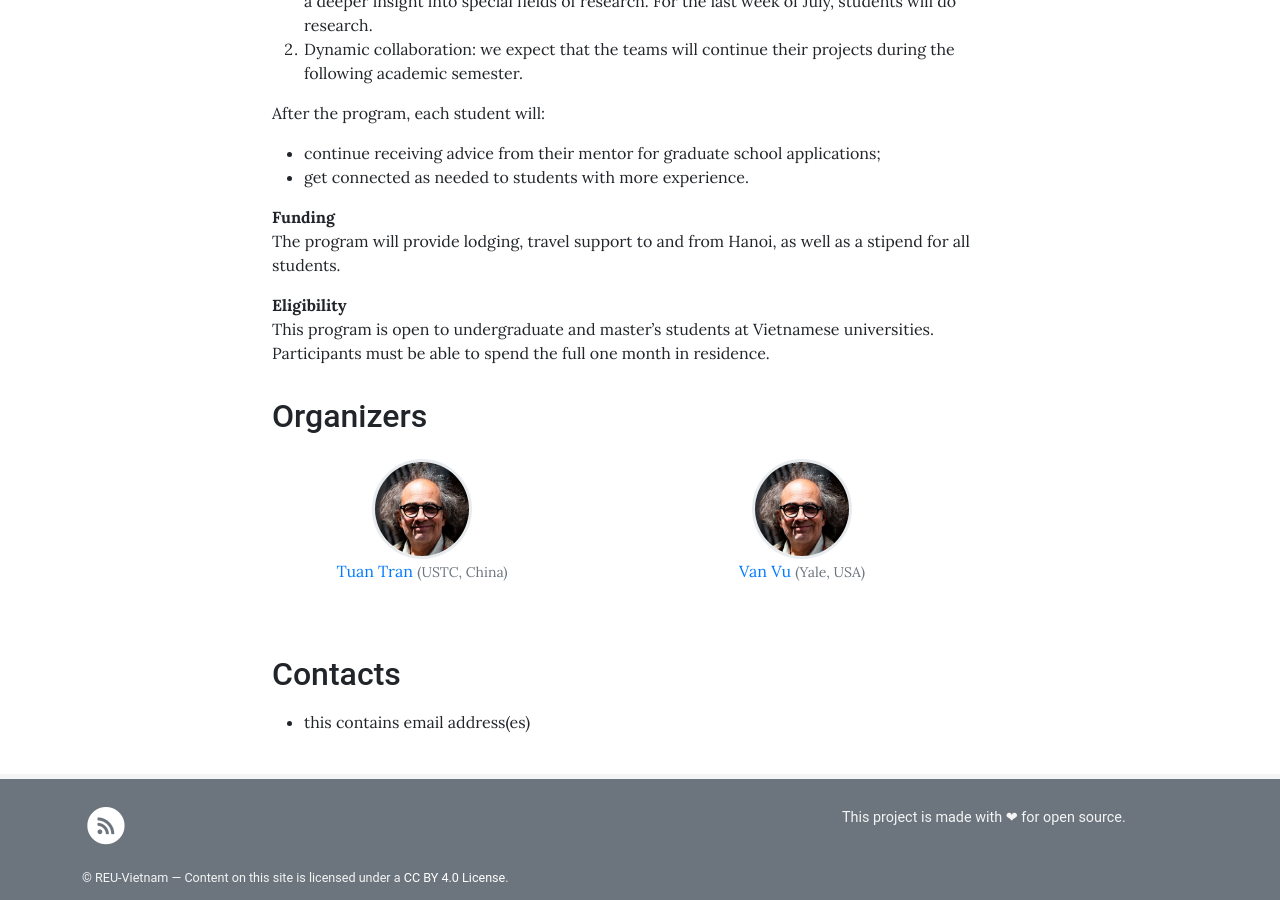
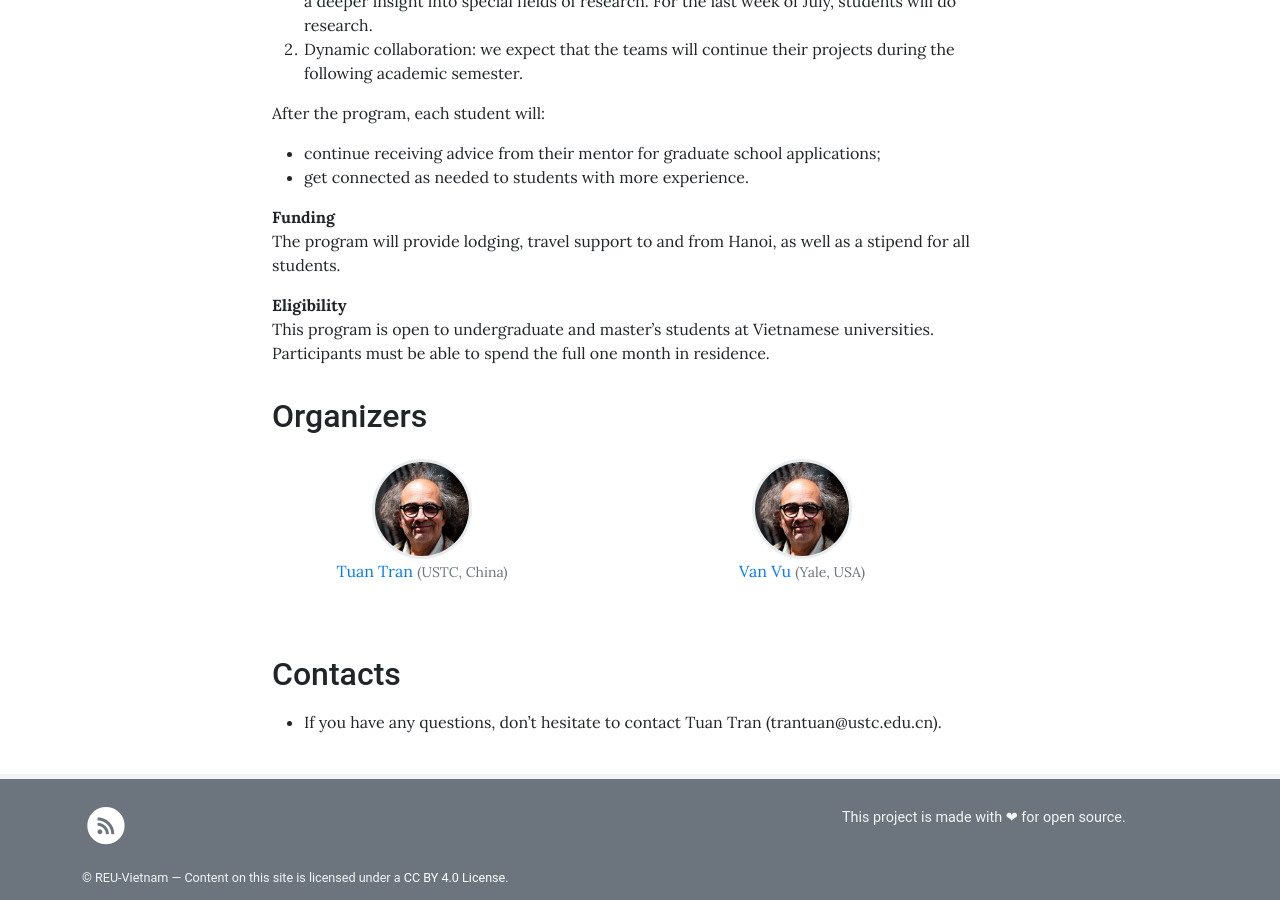
Before and after one commit to adm-vietnam/adm-vietnam.github.io, a Jekyll site: the page built from pages/home.md, in a window 1280 px wide and 900 px high, scrolled down 701 px. Built offline with Jekyll 4.4.1, drawn with Linux system fonts in a browser that asks for light colours.

Commit message:
Update home.md

```diff
--- a/pages/home.md
+++ b/pages/home.md
@@ -66,4 +66,4 @@ one month in residence.
 </div>
 
 ## Contacts
-- this contains email address(es)
+- If you have any questions, don't hesitate to contact Tuan Tran (trantuan@ustc.edu.cn).
```
